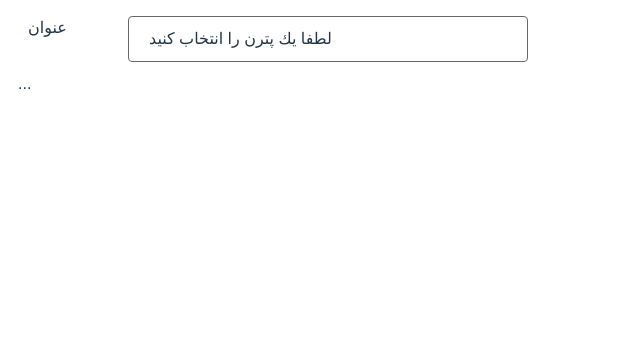
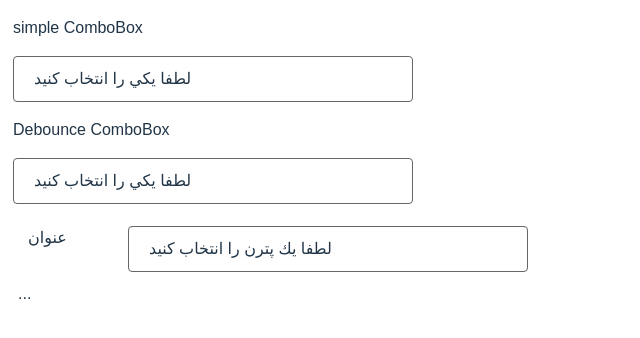
Before and after one commit to momtazmohammad/React-Pattern, a React app: page / in a window 1280 px wide. Shown: the top 338 px of the page, without its empty margins (0-640 px from the left). Built offline with nearby package versions, Linux system fonts and the light colour scheme; the HTML template or start-up script is replaced by a standard one.

Commit message:
comboBox usage is added and some changes in javascript file

```diff
--- a/src/App.jsx
+++ b/src/App.jsx
@@ -1,8 +1,14 @@
+import ComboBoxApp from "./ComboBoxApp";
+import ComboBoxDebounceApp from "./ComboBoxDebounceApp";
 import PatternList from "./patternList";
 
 const App = () => {
   return (
-    <PatternList/>
+    <>
+      <ComboBoxApp style={{ margin: "5px" }} />
+      <ComboBoxDebounceApp style={{ margin: "5px" }} />
+      <PatternList />
+    </>
   );
 };
 
--- /dev/null
+++ b/src/ComboBoxApp.jsx
@@ -0,0 +1,35 @@
+import React, { useState } from 'react'
+import ComboBox from './components/dropdown/comboBox';
+
+export default function ComboBoxApp({...others}) {
+    const [selected, setSelected] = useState(null);
+    const items=[
+        {
+          title: "home",
+          value:1
+        },
+        {
+          title: "airport",
+          value:1
+        },
+        {
+          title: "airplane",
+          value:2
+        },
+        {
+          title: "air traffic",
+          value:2
+        },
+        {
+          title: "contact",
+          value:3
+        },
+      ];
+  return (
+    <div {...others}>
+        <p>simple ComboBox</p>
+        <ComboBox selectColor="#aaaaee" items={items} selected={selected} onSelect={setSelected} placeHolder="لطفا يكي را انتخاب كنيد"/>
+        <p>{selected?.title}</p>
+    </div>
+  )
+}
--- /dev/null
+++ b/src/ComboBoxDebounceApp.jsx
@@ -0,0 +1,35 @@
+import React, { useState } from 'react'
+import ComboBoxDebounce from './components/dropdown/ComboBoxDebounce';
+
+export default function ComboBoxDebounceApp({...others}) {
+    const [selected, setSelected] = useState(null);
+    const items=[
+        {
+          title: "home",
+          value:1
+        },
+        {
+          title: "airport",
+          value:1
+        },
+        {
+          title: "airplane",
+          value:2
+        },
+        {
+          title: "air traffic",
+          value:2
+        },
+        {
+          title: "contact",
+          value:3
+        },
+      ];
+  return (
+    <div {...others}>
+      <p>Debounce ComboBox</p>
+        <ComboBoxDebounce selectColor="#aaaaee" items={items} selected={selected} onSelect={setSelected} placeHolder="لطفا يكي را انتخاب كنيد"/>
+        <p>{selected?.title}</p>
+    </div>
+  )
+}
--- /dev/null
+++ b/src/components/dropdown/ComboBox.jsx
@@ -0,0 +1,88 @@
+import React, { useEffect,useState } from "react";
+import "./index.css";
+
+export default function ComboBox({
+  items,
+  dropDownwidth = "400px",
+  selectColor = "#bbb",
+  selected,
+  onSelect,
+  placeHolder = "Please select an item",
+}) {
+  const [openDropDown, setOpenDropDown] = useState(false);
+  const [isHovering, setIsHovering] = useState(0);
+  const [isHoveringBox, setIsHoveringBox] = useState(false);
+  const [filterData, setfilterData] = useState([]);
+  const [searchValue,setSearchValue]=useState("")
+  useEffect(()=>{
+    setfilterData(items?.filter((item) => item.title.includes(searchValue)));
+  },[searchValue])
+
+  return (
+    <div style={{ width: dropDownwidth }}>
+      <div
+        style={{
+          border: `${openDropDown ? "1px solid #aaa" : "1px solid #666"}`,
+          borderRadius: "4px",
+        }}
+        className="dropDownSelect"
+      >
+        <div
+          style={{ margin: "10px 5px 10px 20px" }}
+          onMouseEnter={() => setIsHoveringBox(true)}
+          onMouseLeave={() => setIsHoveringBox(false)}
+        >
+          <span style={{ display: isHoveringBox ? "block" : "none" }}>
+            <input
+            value={searchValue}
+              style={{ border: "none", width:"90%"}}
+              type="text"
+              placeholder="select your option ..."
+              onChange={({target})=>setSearchValue(target.value)}
+              onClick={() => setOpenDropDown(true)}
+            />
+            <span style={{ float: "right" }}>
+            <i className="fa fa-close" style={{marginRight:"5px"}} onClick={()=>{setSearchValue("");setOpenDropDown(true)}}></i>
+            <i className={`${openDropDown?"fa fa-angle-up":"fa fa-angle-down"}`} onClick={() => setOpenDropDown((cur) => !cur)}></i>
+            </span>
+          </span>
+          <span style={{ display: isHoveringBox ? "none" : "block" }}>
+            {selected ? selected.title : placeHolder}
+            <i style={{ float: "right" }} className={`${openDropDown?"fa fa-angle-up":"fa fa-angle-down"}`} onClick={() => setOpenDropDown((cur) => !cur)}></i>
+          </span>
+        </div>
+      </div>
+      <div
+        className="dropDownList"
+        style={{
+          width: dropDownwidth,
+          display: `${openDropDown ? "block" : "none"}`,
+        }}
+      >
+        {filterData.length>0 ? (
+          filterData.map((item, index) => (
+            <div key={index} className="dropDown">
+              <button
+                style={{
+                  width: dropDownwidth,
+                  backgroundColor: isHovering == index ? selectColor : "#eee",
+                }}
+                onMouseEnter={() => setIsHovering(index)}
+                onMouseLeave={() => setIsHovering(0)}
+                onClick={() => {
+                  onSelect(item);
+                  setOpenDropDown(false);
+                  setSearchValue(item.title);
+                }}
+              >
+                {item.title}
+              </button>
+            </div>
+          ))
+        ) : (
+          <div>No Options</div>
+        )}
+      </div>
+    </div>
+  );
+}
--- /dev/null
+++ b/src/components/dropdown/ComboBoxDebounce.jsx
@@ -0,0 +1,96 @@
+import React, { useEffect, useMemo,useState,useRef } from "react";
+import debounce from "lodash.debounce";
+import "./index.css";
+
+export default function ComboBox({
+  items,
+  dropDownwidth = "400px",
+  selectColor = "#bbb",
+  selected,
+  onSelect,
+  placeHolder = "Please select an item",
+}) {
+  const [openDropDown, setOpenDropDown] = useState(false);
+  const [isHovering, setIsHovering] = useState(0);
+  const [isHoveringBox, setIsHoveringBox] = useState(false);
+  const [filterData, setfilterData] = useState([]);
+  const [searchValue,setSearchValue]=useState("")
+  const searchRef=useRef()
+  useEffect(()=>{
+    setfilterData(items?.filter((item) => item.title.includes(searchValue)));
+  },[searchValue])
+
+  const debouncedChangeHandler = useMemo(
+    () => debounce(({target})=>setSearchValue(target.value), 300),
+    []
+  );
+
+  return (
+    <div style={{ width: dropDownwidth }}>
+      <div
+        style={{
+          border: `${openDropDown ? "1px solid #aaa" : "1px solid #666"}`,
+          borderRadius: "4px",
+        }}
+        className="dropDownSelect"
+      >
+        <div
+          style={{ margin: "10px 5px 10px 20px" }}
+          onMouseEnter={() => setIsHoveringBox(true)}
+          onMouseLeave={() => setIsHoveringBox(false)}
+        >
+          <span style={{ display: isHoveringBox ? "block" : "none" }}>
+            <input
+            ref={searchRef}
+              style={{ border: "none" , width:"90%"}}
+              type="text"
+              placeholder="select your option ..."
+              onChange={debouncedChangeHandler}
+              onClick={() => setOpenDropDown(true)}
+            />
+            <span style={{ float: "right" }}>
+            <i className="fa fa-close" style={{marginRight:"5px"}} onClick={()=>{setSearchValue("");searchRef.current.value="";setOpenDropDown(true)}}></i>
+            <i className="fa fa-angle-down" onClick={() => setOpenDropDown((cur) => !cur)}></i>
+            </span>
+          </span>
+          <span style={{ display: isHoveringBox ? "none" : "block" }}>
+            {selected ? selected.title : placeHolder}
+            <i style={{ float: "right" }} className="fa fa-angle-down" onClick={() => setOpenDropDown((cur) => !cur)}> </i>
+          </span>
+        </div>
+      </div>
+      <div
+        className="dropDownList"
+        style={{
+          width: dropDownwidth,
+          display: `${openDropDown ? "block" : "none"}`,
+        }}
+      >
+        {filterData.length>0 ? (
+          filterData.map((item, index) => (
+            <div key={index} className="dropDown">
+              <button
+                style={{
+                  width: dropDownwidth,
+                  backgroundColor: isHovering == index ? selectColor : "#eee",
+                }}
+                onMouseEnter={() => setIsHovering(index)}
+                onMouseLeave={() => setIsHovering(0)}
+                onClick={() => {
+                  onSelect(item);
+                  setOpenDropDown(false);
+                  setSearchValue(item.title);
+                  searchRef.current.value=item.title
+                }}
+              >
+                {item.title}
+              </button>
+            </div>
+          ))
+        ) : (
+          <div>No Options</div>
+        )}
+      </div>
+    </div>
+  );
+}
--- a/src/components/dropdown/index.css
+++ b/src/components/dropdown/index.css
@@ -15,4 +15,9 @@
     cursor: pointer;
     padding: 14px;
     transition: 0.3s;
+    text-align: left;
   }
+  input:focus{
+    outline: none;
+    border: none;
+  }
```
Also changed, not shown: javascript important notes.txt.
